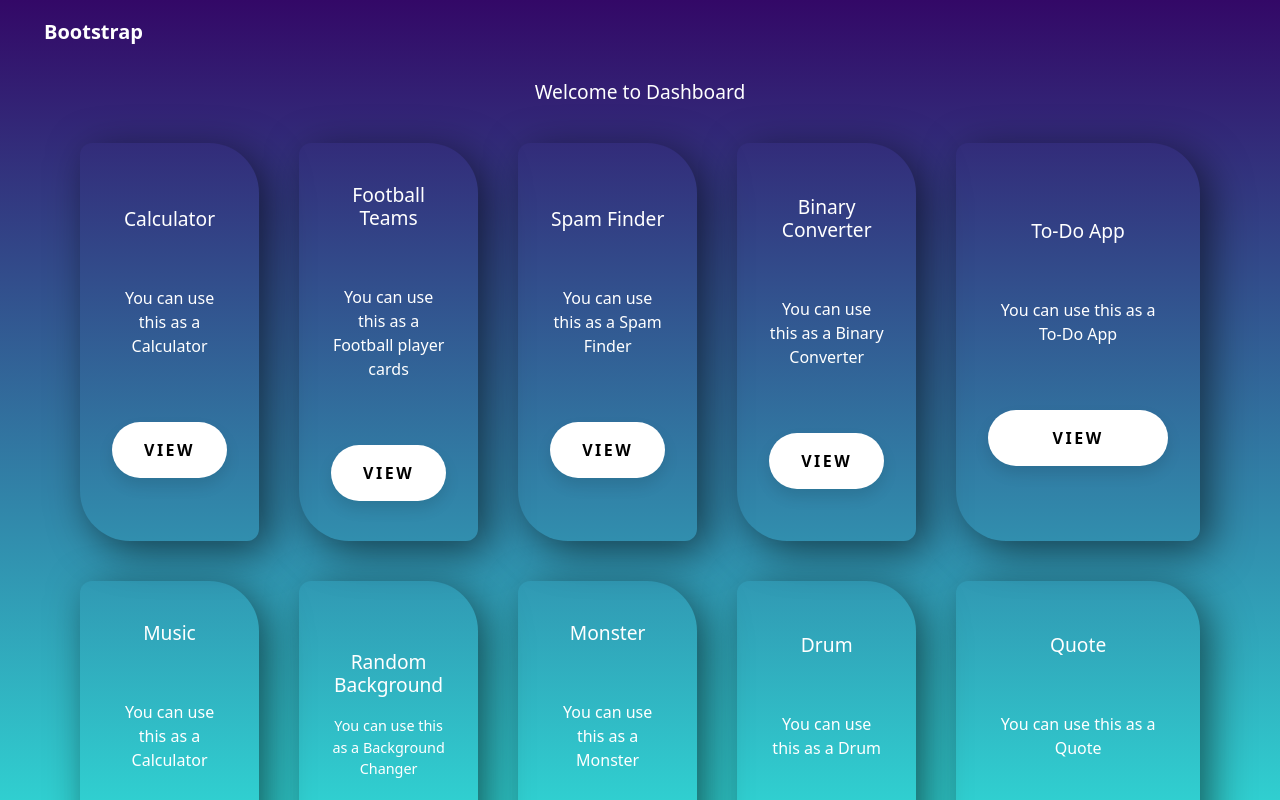
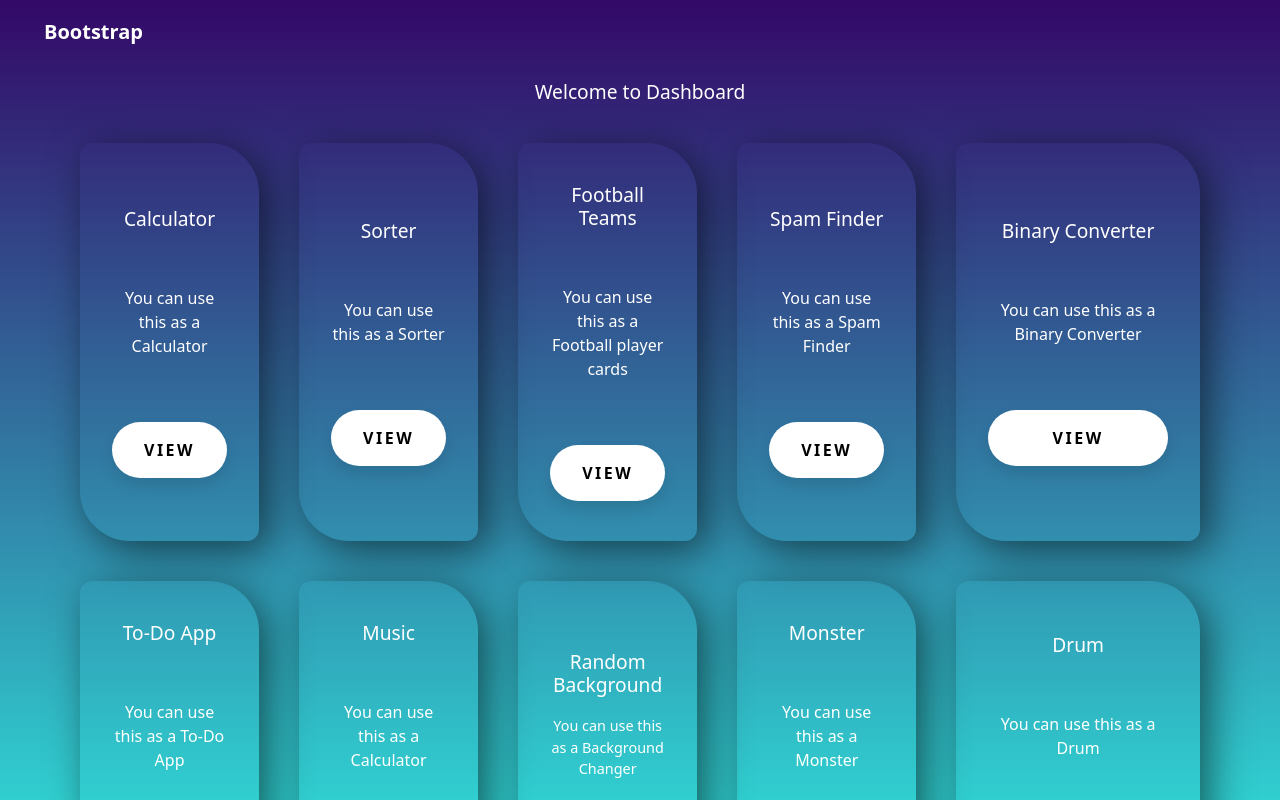
Before and after one commit to Burak849/freecodecamp-react-projects, a React (Create React App) app: page / in a window 1280 px wide. Shown: the top 800 px of the page. Built offline with nearby package versions, Linux system fonts and the light colour scheme.

Commit message:
theme toggle menu edits

```diff
--- a/src/App.js
+++ b/src/App.js
@@ -13,6 +13,7 @@ import Teams from './pages/Teams'
 import Todoapp from './pages/Todo'
 import BinaryConverter from './pages/BinaryConverter';
 import SpamFinder from './pages/Spamfinder';
+import Sorter from './pages/Sorter';
 
 function App() {
   return (
@@ -22,6 +23,7 @@ function App() {
         <Route path="/calculator" element={<Calculator />} />
         <Route path="/music" element={<Music />} />
         <Route path="/drum" element={<Drum />} />
+        <Route path="/sorter" element={<Sorter />} />
         <Route path="/spamfinder" element={<SpamFinder />} />
         <Route path="/todoapp" element={<Todoapp />} />
         <Route path="/caloriecounter" element={<Caloriecounter />} />
--- a/src/pages/Home.jsx
+++ b/src/pages/Home.jsx
@@ -15,6 +15,12 @@ function Home() {
       <h1>Calculator</h1>
       <p>You can use this as a Calculator</p>
       <button type='button' className='buttonclass'  onClick={() => navigate('/calculator')}>View</button>
+      </article>
+
+      <article>
+      <h1>Sorter</h1>
+      <p>You can use this as a Sorter</p>
+      <button type='button' className='buttonclass'  onClick={() => navigate('/sorter')}>View</button>
       </article>
 
       <article>
```
Also changed, not shown: context/ThemeContext.tsx (added, +98 -0 lines).
